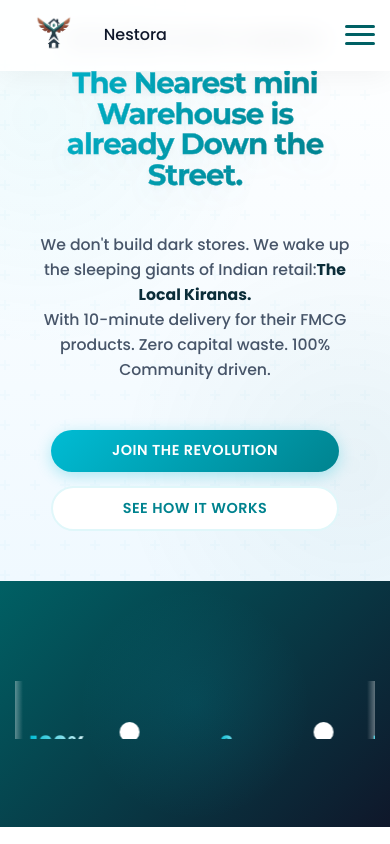
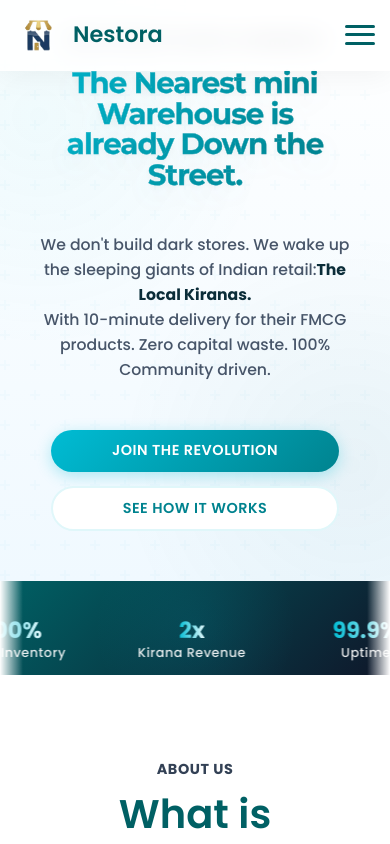
Before and after one commit to Samarth0809/Nestora-Website, a React (Vite) app in the folder nestora-site/: page / in a window 390 px wide. Shown: the top 844 px of the page. Built offline with nearby package versions, Linux system fonts and the light colour scheme.

Commit message:
new chagnes made to header footer

```diff
--- a/nestora-site/src/components/Facts.css
+++ b/nestora-site/src/components/Facts.css
@@ -1,7 +1,7 @@
 .facts-section {
   background: linear-gradient(135deg, var(--primary-dark) 0%, var(--gray-900) 100%);
   color: var(--white);
-  padding: 80px 0;
+  padding: 0 0;
   position: relative;
   overflow: hidden;
 }
@@ -67,19 +67,6 @@
   min-width: 160px;
 }
 
-.facts-loop-container {
-  margin-top: 16px;
-  width: 100%;
-}
-
-.facts-loop-wrapper {
-  width: 100%;
-  display: flex;
-  align-items: center;
-  justify-content: center;
-  overflow: hidden;
-}
-
 .fact-loop-item .fact-value {
   font-size: 2rem;
   margin-bottom: 6px;
@@ -105,10 +92,6 @@
   .fact-loop-item .fact-label {
     font-size: 0.85rem;
   }
-
-  .facts-loop-container {
-    margin-top: 12px;
-  }
 }
 
 @media (max-width: 640px) {
@@ -129,10 +112,6 @@
   .logoloop--fade::before,
   .logoloop--fade::after {
     width: clamp(8px, 6%, 32px);
-  }
-
-  .facts-loop-wrapper {
-    padding: 0 8px;
   }
 }
 
--- a/nestora-site/src/components/Facts.jsx
+++ b/nestora-site/src/components/Facts.jsx
@@ -8,29 +8,51 @@
     { id: 2, value: 'Zero', label: 'Expired Orders' },
     { id: 3, value: '100%', label: 'Local Inventory' },
     { id: 4, value: '2x', label: 'Kirana Revenue' },
+    { id: 5, value: '99.9%', label: 'Uptime' },
+    { id: 6, value: '500+', label: 'Partner Kiranas' },
+    { id: 7, value: '24/7', label: 'Support' },
+    { id: 8, value: '30%', label: 'Average Cost Savings' },
   ];
 
-  const [loopHeight, setLoopHeight] = useState(80);
-  const [loopGap, setLoopGap] = useState(40);
-  const [loopSpeed, setLoopSpeed] = useState(80);
+  const [loopHeight, setLoopHeight] = useState(96);
+  const [loopGap, setLoopGap] = useState(48);
+  const [loopSpeed, setLoopSpeed] = useState(90);
 
   useEffect(() => {
     const updateLoopMetrics = () => {
       const width = window.innerWidth;
-      let height = 80;
-      let gap = 40;
-      let speed = 80;
+      let height = 108;
+      let gap = 52;
+      let speed = 95;
 
-      if (width <= 1024) {
+      if (width >= 1920) {
+        height = 120;
+        gap = 60;
+        speed = 105;
+      } else if (width >= 1440) {
+        height = 112;
+        gap = 56;
+        speed = 100;
+      } else if (width >= 1280) {
+        height = 104;
+        gap = 48;
+        speed = 92;
+      } else if (width >= 1024) {
+        height = 92;
+        gap = 40;
+        speed = 84;
+      } else if (width >= 768) {
+        height = 78;
+        gap = 32;
+        speed = 76;
+      } else if (width >= 640) {
         height = 68;
         gap = 28;
-        speed = 70;
-      }
-
-      if (width <= 640) {
-        height = 58;
-        gap = 22;
-        speed = 60;
+        speed = 68;
+      } else {
+        height = 60;
+        gap = 24;
+        speed = 62;
       }
 
       setLoopHeight(height);
@@ -45,31 +67,20 @@
 
   return (
     <section className="facts-section">
-      <div className="container">
-        <div className="facts-loop-container">
-          {/* Facts rendered inside the LogoLoop for continuous horizontal looping */}
-          <div
-            className="facts-loop-wrapper"
-            style={{ height: `${loopHeight + 16}px` }}
-          >
       <LogoLoop
         logos={facts.map(f => ({
           node: (
-                  <div className="fact-loop-item" aria-hidden>
+            <div className="fact-loop-item" aria-hidden={true} key={f.id}>
               <h3 className="fact-value">{f.value}</h3>
               <p className="fact-label">{f.label}</p>
             </div>
           ),
-                title: f.label
+          title: f.label,
+          key: f.id
         }))}
         speed={loopSpeed}
         direction="left"
-              width="100vw"
-              style={{
-                marginLeft: 'calc(50% - 50vw)',
-                marginRight: 'calc(50% - 50vw)',
-                height: `${loopHeight}px`
-              }}
+        width="100%"
         logoHeight={loopHeight}
         gap={loopGap}
         hoverSpeed={0}
@@ -78,9 +89,6 @@
         fadeOutColor="#ffffff"
         ariaLabel="Key metrics loop"
       />
-          </div>
-        </div>
-      </div>
     </section>
   );
 };
--- a/nestora-site/src/components/Footer.css
+++ b/nestora-site/src/components/Footer.css
@@ -7,7 +7,7 @@
 }
 
 .container {
-  max-width: 1200px;
+  max-width: 1800px;
   margin: 0 auto;
   padding: 0 20px;
 }
--- a/nestora-site/src/components/Footer.jsx
+++ b/nestora-site/src/components/Footer.jsx
@@ -1,5 +1,5 @@
 import './Footer.css';
-import logo from '../assets/logo.png';
+import logo from '../assets/Nestora_Logo.png';
 
 const Footer = () => {
   return (
--- a/nestora-site/src/components/Header.css
+++ b/nestora-site/src/components/Header.css
@@ -37,6 +37,14 @@
   gap: 10px;
   text-decoration: none;
   color: inherit;
+}
+
+.mobile-title{
+  /* display: none; */
+  font-size: 1.4rem;
+  font-weight: 600;
+  /* color: var(--primary-teal); */
+  color: var(--primary-dark);
 }
 
 .site-logo {
--- a/nestora-site/src/components/Header.jsx
+++ b/nestora-site/src/components/Header.jsx
@@ -1,5 +1,5 @@
 import './Header.css';
-import logo from '../assets/logo.png';
+import logo from '../assets/Nestora_Logo.png';
 import { useState } from 'react';
 
 const Header = () => {
--- a/nestora-site/src/components/LogoLoop.css
+++ b/nestora-site/src/components/LogoLoop.css
@@ -46,6 +46,9 @@
 .logoloop__list {
   display: flex;
   align-items: center;
+  list-style: none;
+  margin: 0;
+  padding: 0;
 }
 
 .logoloop--vertical .logoloop__list {
@@ -57,6 +60,7 @@
   margin-right: var(--logoloop-gap);
   font-size: var(--logoloop-logoHeight);
   line-height: 1;
+  list-style: none;
 }
 
 .logoloop--vertical .logoloop__item {
--- a/nestora-site/src/index.css
+++ b/nestora-site/src/index.css
@@ -213,7 +213,8 @@
 
 /* Global container used across components; components may further scope layout (grid/flex) */
 .container {
-  max-width: 1500px;
+  /* max-width: 1500px; */
+  max-width: auto;
   margin: 0 auto;
   padding: 0 20px;
 }
```
Also changed, not shown: nestora-site/src/assets/Nestora_logo.png (added). Lines whose indentation alone changed are shown as unchanged.
